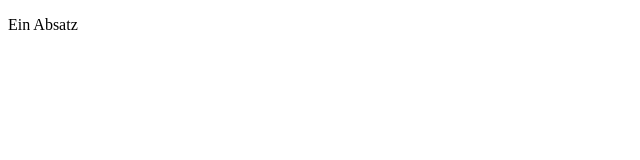
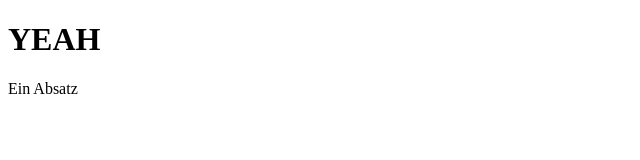
Before and after one commit to benib/git-kurs, a plain HTML site: page index.html in a window 1280 px wide. Shown: the whole page, without its empty margins (0-640 px from the left). Drawn offline with Linux system fonts and the light colour scheme.

Commit message:
remove title

```diff
--- a/index.html
+++ b/index.html
@@ -2,11 +2,11 @@
 <html>
 
   <head>
-    <title>YEAH</title>
   </head>
 
 
   <body>
+    <h1>YEAH</h1>
     <p>Ein Absatz</p>
   </body>
 
```
